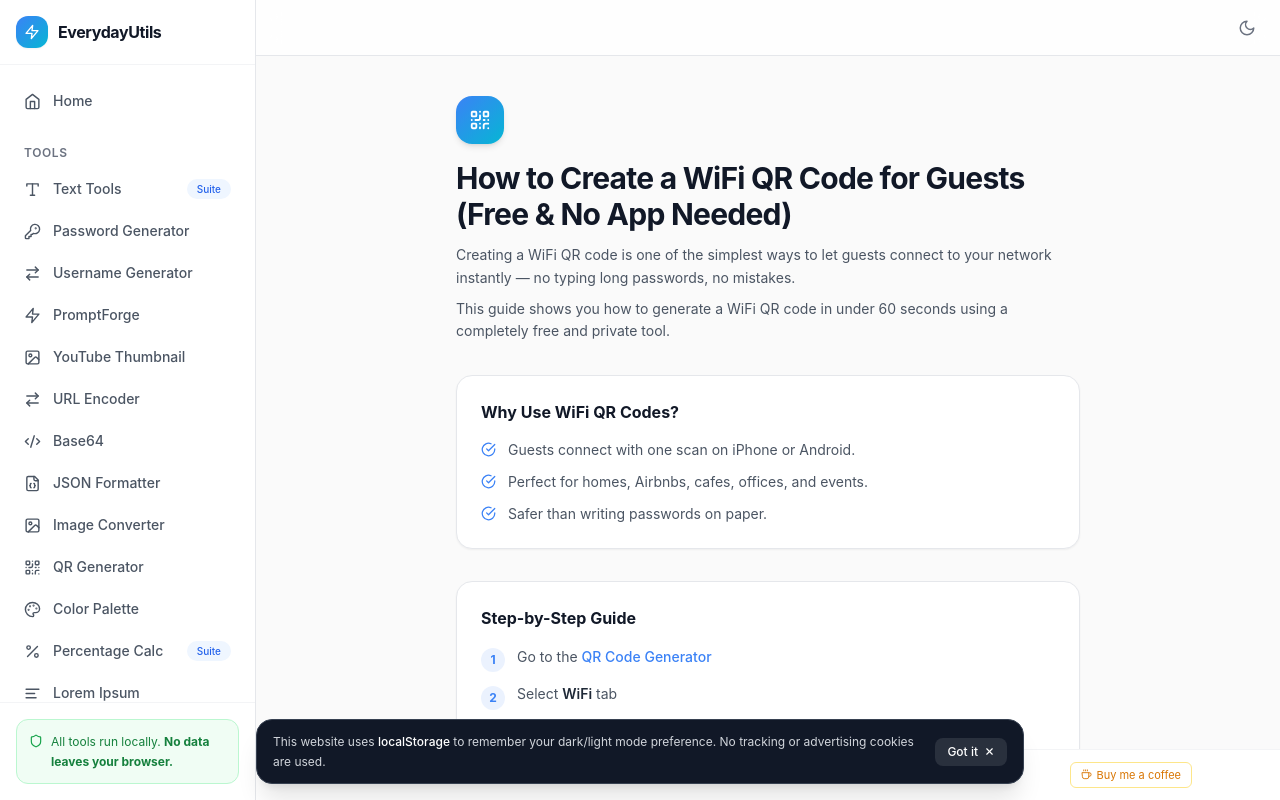
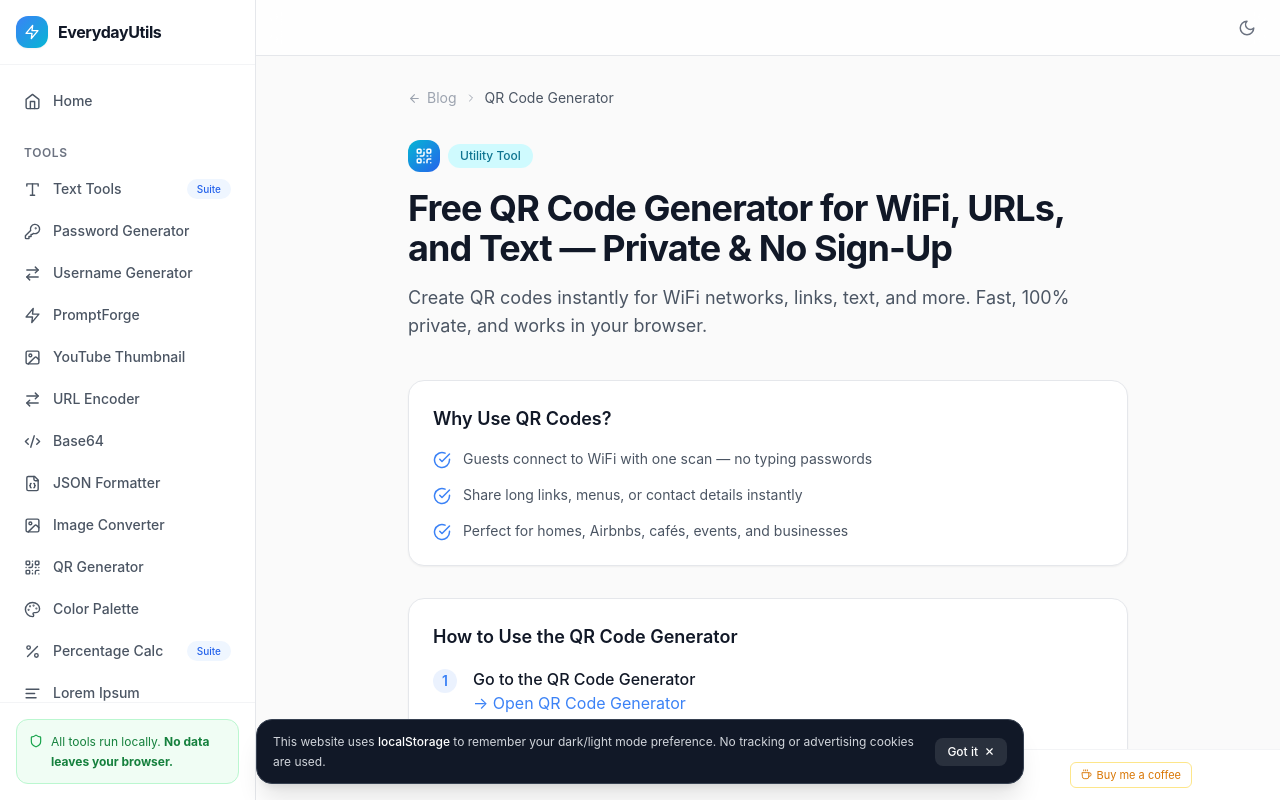
Before and after one commit to EdwinTsui912/everydayutils, a React (Vite) app: page /wifi-qr-code-guide in a window 1280 px wide. Built offline with nearby package versions, Linux system fonts and the light colour scheme; no server answers.

Commit message:
update the first QR code blog

```diff
--- a/src/pages/WifiQRCodeGuidePage.tsx
+++ b/src/pages/WifiQRCodeGuidePage.tsx
@@ -1,110 +1,123 @@
 import { Link } from 'react-router-dom';
-import { QrCode, CheckCircle, Shield, ChevronRight } from 'lucide-react';
+import { QrCode, CheckCircle, Shield, ChevronRight, ArrowLeft } from 'lucide-react';
 
 export default function WifiQRCodeGuidePage() {
   return (
-    <div className="max-w-2xl mx-auto px-4 sm:px-6 py-10 space-y-8 animate-fade-in">
+    <div className="max-w-3xl mx-auto px-4 sm:px-6 py-8 animate-fade-in">
+
+      {/* Breadcrumb */}
+      <nav className="flex items-center gap-2 text-sm text-gray-400 dark:text-gray-500 mb-8">
+        <Link to="/blog" className="hover:text-brand-500 transition-colors flex items-center gap-1.5">
+          <ArrowLeft size={13} /> Blog
+        </Link>
+        <ChevronRight size={12} />
+        <span className="text-gray-600 dark:text-gray-400">QR Code Generator</span>
+      </nav>
 
       {/* Header */}
-      <div>
-        <div className="w-12 h-12 bg-gradient-to-br from-brand-500 to-cyan-500 rounded-2xl flex items-center justify-center mb-4 shadow-md">
-          <QrCode size={22} className="text-white" />
+      <header className="mb-10">
+        <div className="flex items-center gap-2 mb-4">
+          <div className="w-8 h-8 bg-gradient-to-br from-cyan-500 to-blue-600 rounded-xl flex items-center justify-center">
+            <QrCode size={18} className="text-white" />
+          </div>
+          <span className="text-xs font-medium px-3 py-1 bg-cyan-100 dark:bg-cyan-900/60 text-cyan-700 dark:text-cyan-300 rounded-full">Utility Tool</span>
         </div>
-        <h1 className="page-title mb-3">
-          How to Create a WiFi QR Code for Guests (Free &amp; No App Needed)
+
+        <h1 className="text-3xl sm:text-4xl font-bold text-gray-900 dark:text-gray-50 tracking-tight">
+          Free QR Code Generator for WiFi, URLs, and Text — Private &amp; No Sign-Up
         </h1>
-        <p className="text-gray-600 dark:text-gray-400 leading-relaxed text-sm">
-          Creating a WiFi QR code is one of the simplest ways to let guests connect to your network
-          instantly — no typing long passwords, no mistakes.
+        <p className="mt-4 text-lg text-gray-600 dark:text-gray-400">
+          Create QR codes instantly for WiFi networks, links, text, and more. Fast, 100% private, and works in your browser.
         </p>
-        <p className="text-gray-600 dark:text-gray-400 leading-relaxed text-sm mt-2">
-          This guide shows you how to generate a WiFi QR code in under 60 seconds using a completely
-          free and private tool.
-        </p>
-      </div>
+      </header>
 
       {/* Why section */}
-      <div className="card p-6 space-y-4">
-        <h2 className="text-base font-bold text-gray-900 dark:text-gray-100">Why Use WiFi QR Codes?</h2>
-        <ul className="space-y-3">
-          <li className="flex items-start gap-3">
-            <CheckCircle size={15} className="text-brand-500 flex-shrink-0 mt-0.5" />
-            <span className="text-sm text-gray-600 dark:text-gray-400">Guests connect with one scan on iPhone or Android.</span>
+      <div className="card p-6 mb-8">
+        <h2 className="text-lg font-semibold mb-4">Why Use QR Codes?</h2>
+        <ul className="space-y-4">
+          <li className="flex gap-3">
+            <CheckCircle size={18} className="text-brand-500 flex-shrink-0 mt-0.5" />
+            <span className="text-sm text-gray-600 dark:text-gray-400">Guests connect to WiFi with one scan — no typing passwords</span>
           </li>
-          <li className="flex items-start gap-3">
-            <CheckCircle size={15} className="text-brand-500 flex-shrink-0 mt-0.5" />
-            <span className="text-sm text-gray-600 dark:text-gray-400">Perfect for homes, Airbnbs, cafes, offices, and events.</span>
+          <li className="flex gap-3">
+            <CheckCircle size={18} className="text-brand-500 flex-shrink-0 mt-0.5" />
+            <span className="text-sm text-gray-600 dark:text-gray-400">Share long links, menus, or contact details instantly</span>
           </li>
-          <li className="flex items-start gap-3">
-            <CheckCircle size={15} className="text-brand-500 flex-shrink-0 mt-0.5" />
-            <span className="text-sm text-gray-600 dark:text-gray-400">Safer than writing passwords on paper.</span>
+          <li className="flex gap-3">
+            <CheckCircle size={18} className="text-brand-500 flex-shrink-0 mt-0.5" />
+            <span className="text-sm text-gray-600 dark:text-gray-400">Perfect for homes, Airbnbs, cafés, events, and businesses</span>
           </li>
         </ul>
       </div>
 
-      {/* Step-by-step */}
-      <div className="card p-6 space-y-4">
-        <h2 className="text-base font-bold text-gray-900 dark:text-gray-100">Step-by-Step Guide</h2>
-        <ol className="space-y-3">
-          <li className="flex items-start gap-3">
-            <span className="flex-shrink-0 w-6 h-6 rounded-full bg-brand-500/10 dark:bg-brand-500/20 text-brand-500 text-xs font-bold flex items-center justify-center mt-0.5">1</span>
-            <span className="text-sm text-gray-600 dark:text-gray-400 leading-relaxed">
-              Go to the{' '}
-              <Link to="/qr-generator" className="text-brand-500 hover:underline font-medium">
-                QR Code Generator
-              </Link>
-            </span>
+      {/* How to use */}
+      <div className="card p-6 mb-8">
+        <h2 className="text-lg font-semibold mb-4">How to Use the QR Code Generator</h2>
+        <ol className="space-y-5">
+          <li className="flex items-start gap-4">
+            <span className="flex-shrink-0 w-6 h-6 rounded-full bg-brand-500/10 dark:bg-brand-500/20 text-brand-500 text-sm font-semibold flex items-center justify-center mt-0.5">1</span>
+            <div>
+              <p className="font-medium">Go to the QR Code Generator</p>
+              <Link to="/qr-generator" className="text-brand-500 hover:underline">→ Open QR Code Generator</Link>
+            </div>
           </li>
-          <li className="flex items-start gap-3">
-            <span className="flex-shrink-0 w-6 h-6 rounded-full bg-brand-500/10 dark:bg-brand-500/20 text-brand-500 text-xs font-bold flex items-center justify-center mt-0.5">2</span>
-            <span className="text-sm text-gray-600 dark:text-gray-400">
-              Select <strong className="font-semibold text-gray-800 dark:text-gray-200">WiFi</strong> tab
-            </span>
+          <li className="flex items-start gap-4">
+            <span className="flex-shrink-0 w-6 h-6 rounded-full bg-brand-500/10 dark:bg-brand-500/20 text-brand-500 text-sm font-semibold flex items-center justify-center mt-0.5">2</span>
+            <div>
+              <p className="font-medium">Enter your content in the box</p>
+              <p className="text-sm text-gray-600 dark:text-gray-400 mt-1">The tool automatically detects URLs, plain text, or WiFi details.</p>
+            </div>
           </li>
-          <li className="flex items-start gap-3">
-            <span className="flex-shrink-0 w-6 h-6 rounded-full bg-brand-500/10 dark:bg-brand-500/20 text-brand-500 text-xs font-bold flex items-center justify-center mt-0.5">3</span>
-            <span className="text-sm text-gray-600 dark:text-gray-400">Enter Network Name (SSID), Password, and Security type</span>
+          <li className="flex items-start gap-4">
+            <span className="flex-shrink-0 w-6 h-6 rounded-full bg-brand-500/10 dark:bg-brand-500/20 text-brand-500 text-sm font-semibold flex items-center justify-center mt-0.5">3</span>
+            <div>
+              <p className="font-medium">For WiFi networks:</p>
+              <p className="text-sm text-gray-600 dark:text-gray-400 mt-1">Enter Network Name (SSID), Password, and Security type (WPA2/WPA3)</p>
+            </div>
           </li>
-          <li className="flex items-start gap-3">
-            <span className="flex-shrink-0 w-6 h-6 rounded-full bg-brand-500/10 dark:bg-brand-500/20 text-brand-500 text-xs font-bold flex items-center justify-center mt-0.5">4</span>
-            <span className="text-sm text-gray-600 dark:text-gray-400">Click Generate</span>
-          </li>
-          <li className="flex items-start gap-3">
-            <span className="flex-shrink-0 w-6 h-6 rounded-full bg-brand-500/10 dark:bg-brand-500/20 text-brand-500 text-xs font-bold flex items-center justify-center mt-0.5">5</span>
-            <span className="text-sm text-gray-600 dark:text-gray-400">Download or print the QR code</span>
+          <li className="flex items-start gap-4">
+            <span className="flex-shrink-0 w-6 h-6 rounded-full bg-brand-500/10 dark:bg-brand-500/20 text-brand-500 text-sm font-semibold flex items-center justify-center mt-0.5">4</span>
+            <div>
+              <p className="font-medium">Preview updates live • Download the PNG</p>
+            </div>
           </li>
         </ol>
 
-        <div className="flex items-start gap-3 p-4 rounded-xl bg-emerald-50 dark:bg-emerald-950/30 border border-emerald-200 dark:border-emerald-800/50">
-          <Shield size={15} className="text-emerald-600 dark:text-emerald-400 flex-shrink-0 mt-0.5" />
-          <p className="text-sm text-emerald-800 dark:text-emerald-300 leading-relaxed">
-            <strong className="font-semibold">Important:</strong> Your WiFi password never leaves your device.
+        <div className="mt-6 p-4 bg-emerald-50 dark:bg-emerald-950/40 border border-emerald-200 dark:border-emerald-800 rounded-xl">
+          <p className="flex items-center gap-2 text-sm text-emerald-700 dark:text-emerald-300">
+            <Shield size={16} /> Your data (including WiFi passwords) never leaves your device.
           </p>
         </div>
-
-        <Link to="/qr-generator" className="btn-primary inline-flex items-center gap-2 text-sm">
-          Open WiFi QR Code Generator
-          <ChevronRight size={14} />
-        </Link>
       </div>
 
-      {/* Best practices */}
-      <div className="card p-6 space-y-4">
-        <h2 className="text-base font-bold text-gray-900 dark:text-gray-100">Best Practices</h2>
-        <ul className="space-y-3">
-          <li className="flex items-start gap-3">
-            <CheckCircle size={15} className="text-cyan-500 flex-shrink-0 mt-0.5" />
-            <span className="text-sm text-gray-600 dark:text-gray-400">Test before sharing</span>
+      {/* Best Practices */}
+      <div className="card p-6 mb-8">
+        <h2 className="text-lg font-semibold mb-4">Best Practices</h2>
+        <ul className="space-y-4">
+          <li className="flex gap-3">
+            <CheckCircle size={18} className="text-cyan-500 flex-shrink-0 mt-0.5" />
+            <span className="text-sm text-gray-600 dark:text-gray-400">Always test the code with your own phone first</span>
           </li>
-          <li className="flex items-start gap-3">
-            <CheckCircle size={15} className="text-cyan-500 flex-shrink-0 mt-0.5" />
-            <span className="text-sm text-gray-600 dark:text-gray-400">Regenerate after changing password</span>
+          <li className="flex gap-3">
+            <CheckCircle size={18} className="text-cyan-500 flex-shrink-0 mt-0.5" />
+            <span className="text-sm text-gray-600 dark:text-gray-400">Regenerate after changing your WiFi password</span>
           </li>
-          <li className="flex items-start gap-3">
-            <CheckCircle size={15} className="text-cyan-500 flex-shrink-0 mt-0.5" />
-            <span className="text-sm text-gray-600 dark:text-gray-400">Laminate for long-term use</span>
+          <li className="flex gap-3">
+            <CheckCircle size={18} className="text-cyan-500 flex-shrink-0 mt-0.5" />
+            <span className="text-sm text-gray-600 dark:text-gray-400">Laminate printed codes for durability</span>
           </li>
         </ul>
+      </div>
+
+      {/* CTA */}
+      <div className="text-center">
+        <Link
+          to="/qr-generator"
+          className="btn-primary inline-flex items-center gap-2 text-base px-8 py-3"
+        >
+          Create Your QR Code Now
+          <ChevronRight size={18} />
+        </Link>
       </div>
 
     </div>
--- a/src/pages/WifiQRGuidePage.tsx
+++ b/src/pages/WifiQRGuidePage.tsx
@@ -1,138 +1,124 @@
 import { Link } from 'react-router-dom';
-import { CheckCircle, Shield, ChevronRight } from 'lucide-react';
+import { QrCode, CheckCircle, Shield, ChevronRight, ArrowLeft } from 'lucide-react';
 
-export default function WifiQRGuidePage() {
+export default function WifiQRCodeGuidePage() {
   return (
-    <div className="max-w-2xl mx-auto px-4 sm:px-6 py-10 animate-fade-in">
+    <div className="max-w-3xl mx-auto px-4 sm:px-6 py-8 animate-fade-in">
 
-      <h1 className="text-2xl sm:text-3xl font-bold text-gray-900 dark:text-gray-100 leading-tight mb-4">
-        How to Create a WiFi QR Code for Guests (Free &amp; No App Needed)
-      </h1>
+      {/* Breadcrumb */}
+      <nav className="flex items-center gap-2 text-sm text-gray-400 dark:text-gray-500 mb-8">
+        <Link to="/blog" className="hover:text-brand-500 transition-colors flex items-center gap-1.5">
+          <ArrowLeft size={13} /> Blog
+        </Link>
+        <ChevronRight size={12} />
+        <span className="text-gray-600 dark:text-gray-400">QR Code Generator</span>
+      </nav>
 
-      <p className="text-gray-600 dark:text-gray-400 leading-relaxed mb-2">
-        Creating a WiFi QR code is one of the simplest ways to let guests connect to your network
-        instantly — no typing long passwords, no mistakes.
-      </p>
-      <p className="text-gray-600 dark:text-gray-400 leading-relaxed mb-8">
-        This guide shows you how to generate a WiFi QR code in under 60 seconds using a completely
-        free and private tool.
-      </p>
+      {/* Header */}
+      <header className="mb-10">
+        <div className="flex items-center gap-2 mb-4">
+          <div className="w-8 h-8 bg-gradient-to-br from-cyan-500 to-blue-600 rounded-xl flex items-center justify-center">
+            <QrCode size={18} className="text-white" />
+          </div>
+          <span className="text-xs font-medium px-3 py-1 bg-cyan-100 dark:bg-cyan-900/60 text-cyan-700 dark:text-cyan-300 rounded-full">Utility Tool</span>
+        </div>
+
+        <h1 className="text-3xl sm:text-4xl font-bold text-gray-900 dark:text-gray-50 tracking-tight">
+          Free QR Code Generator for WiFi, URLs, and Text — Private &amp; No Sign-Up
+        </h1>
+        <p className="mt-4 text-lg text-gray-600 dark:text-gray-400">
+          Create QR codes instantly for WiFi networks, links, text, and more. Fast, 100% private, and works in your browser.
+        </p>
+      </header>
 
       {/* Why section */}
-      <section className="mb-8">
-        <h2 className="text-lg font-bold text-gray-900 dark:text-gray-100 mb-3">
-          Why WiFi QR Codes Are So Popular in 2026
-        </h2>
-        <ul className="space-y-2.5">
-          {[
-            'Guests connect with just one scan on iPhone or Android.',
-            'Perfect for homes, Airbnbs, cafes, offices, and events.',
-            'Much safer and cleaner than writing passwords on paper.',
-          ].map((item) => (
-            <li key={item} className="flex items-start gap-3">
-              <CheckCircle size={15} className="text-brand-500 flex-shrink-0 mt-0.5" />
-              <span className="text-sm text-gray-600 dark:text-gray-400">{item}</span>
-            </li>
-          ))}
+      <div className="card p-6 mb-8">
+        <h2 className="text-lg font-semibold mb-4">Why Use QR Codes?</h2>
+        <ul className="space-y-4">
+          <li className="flex gap-3">
+            <CheckCircle size={18} className="text-brand-500 flex-shrink-0 mt-0.5" />
+            <span className="text-sm text-gray-600 dark:text-gray-400">Guests connect to WiFi with one scan — no typing passwords</span>
+          </li>
+          <li className="flex gap-3">
+            <CheckCircle size={18} className="text-brand-500 flex-shrink-0 mt-0.5" />
+            <span className="text-sm text-gray-600 dark:text-gray-400">Share long links, menus, or contact details instantly</span>
+          </li>
+          <li className="flex gap-3">
+            <CheckCircle size={18} className="text-brand-500 flex-shrink-0 mt-0.5" />
+            <span className="text-sm text-gray-600 dark:text-gray-400">Perfect for homes, Airbnbs, cafés, events, and businesses</span>
+          </li>
         </ul>
-      </section>
+      </div>
 
-      {/* Steps section */}
-      <section className="mb-8">
-        <h2 className="text-lg font-bold text-gray-900 dark:text-gray-100 mb-4">
-          How to Create a WiFi QR Code (Step-by-Step)
-        </h2>
-        <ol className="space-y-3">
-          <li className="flex items-start gap-3">
-            <span className="flex-shrink-0 w-6 h-6 rounded-full bg-brand-500/10 dark:bg-brand-500/20 text-brand-500 text-xs font-bold flex items-center justify-center mt-0.5">1</span>
-            <span className="text-sm text-gray-600 dark:text-gray-400 leading-relaxed">
-              Go to the{' '}
-              <Link to="/qr-generator" className="text-brand-500 hover:underline font-medium">
-                EverydayUtils WiFi QR Code Generator
-              </Link>.
-            </span>
-          </li>
-          <li className="flex items-start gap-3">
-            <span className="flex-shrink-0 w-6 h-6 rounded-full bg-brand-500/10 dark:bg-brand-500/20 text-brand-500 text-xs font-bold flex items-center justify-center mt-0.5">2</span>
-            <span className="text-sm text-gray-600 dark:text-gray-400">
-              Select <strong className="text-gray-800 dark:text-gray-200 font-semibold">WiFi</strong> as the content type.
-            </span>
-          </li>
-          <li className="flex items-start gap-3">
-            <span className="flex-shrink-0 w-6 h-6 rounded-full bg-brand-500/10 dark:bg-brand-500/20 text-brand-500 text-xs font-bold flex items-center justify-center mt-0.5">3</span>
-            <div className="text-sm text-gray-600 dark:text-gray-400 leading-relaxed">
-              <p className="mb-2">Enter your network details:</p>
-              <ul className="space-y-1.5 ml-2 border-l-2 border-gray-200 dark:border-gray-700 pl-4">
-                <li><strong className="text-gray-700 dark:text-gray-300 font-semibold">Network Name (SSID)</strong> — must match exactly (case-sensitive)</li>
-                <li><strong className="text-gray-700 dark:text-gray-300 font-semibold">Password</strong> — copy and paste to avoid typos</li>
-                <li><strong className="text-gray-700 dark:text-gray-300 font-semibold">Security</strong> — Choose WPA2 or WPA3</li>
-              </ul>
+      {/* How to use */}
+      <div className="card p-6 mb-8">
+        <h2 className="text-lg font-semibold mb-4">How to Use the QR Code Generator</h2>
+        <ol className="space-y-5">
+          <li className="flex items-start gap-4">
+            <span className="flex-shrink-0 w-6 h-6 rounded-full bg-brand-500/10 dark:bg-brand-500/20 text-brand-500 text-sm font-semibold flex items-center justify-center mt-0.5">1</span>
+            <div>
+              <p className="font-medium">Go to the QR Code Generator</p>
+              <Link to="/qr-generator" className="text-brand-500 hover:underline">→ Open QR Code Generator</Link>
             </div>
           </li>
-          <li className="flex items-start gap-3">
-            <span className="flex-shrink-0 w-6 h-6 rounded-full bg-brand-500/10 dark:bg-brand-500/20 text-brand-500 text-xs font-bold flex items-center justify-center mt-0.5">4</span>
-            <span className="text-sm text-gray-600 dark:text-gray-400">
-              Click <strong className="text-gray-800 dark:text-gray-200 font-semibold">Generate</strong>.
-            </span>
+          <li className="flex items-start gap-4">
+            <span className="flex-shrink-0 w-6 h-6 rounded-full bg-brand-500/10 dark:bg-brand-500/20 text-brand-500 text-sm font-semibold flex items-center justify-center mt-0.5">2</span>
+            <div>
+              <p className="font-medium">Enter your content in the box</p>
+              <p className="text-sm text-gray-600 dark:text-gray-400 mt-1">The tool automatically detects URLs, plain text, or WiFi details.</p>
+            </div>
           </li>
-          <li className="flex items-start gap-3">
-            <span className="flex-shrink-0 w-6 h-6 rounded-full bg-brand-500/10 dark:bg-brand-500/20 text-brand-500 text-xs font-bold flex items-center justify-center mt-0.5">5</span>
-            <span className="text-sm text-gray-600 dark:text-gray-400">(Optional) Customize colors or size.</span>
+          <li className="flex items-start gap-4">
+            <span className="flex-shrink-0 w-6 h-6 rounded-full bg-brand-500/10 dark:bg-brand-500/20 text-brand-500 text-sm font-semibold flex items-center justify-center mt-0.5">3</span>
+            <div>
+              <p className="font-medium">For WiFi networks:</p>
+              <p className="text-sm text-gray-600 dark:text-gray-400 mt-1">Enter Network Name (SSID), Password, and Security type (WPA2/WPA3)</p>
+            </div>
           </li>
-          <li className="flex items-start gap-3">
-            <span className="flex-shrink-0 w-6 h-6 rounded-full bg-brand-500/10 dark:bg-brand-500/20 text-brand-500 text-xs font-bold flex items-center justify-center mt-0.5">6</span>
-            <span className="text-sm text-gray-600 dark:text-gray-400">Download as PNG or print.</span>
+          <li className="flex items-start gap-4">
+            <span className="flex-shrink-0 w-6 h-6 rounded-full bg-brand-500/10 dark:bg-brand-500/20 text-brand-500 text-sm font-semibold flex items-center justify-center mt-0.5">4</span>
+            <div>
+              <p className="font-medium">Preview updates live • Download the PNG</p>
+            </div>
           </li>
         </ol>
 
-        {/* Privacy note */}
-        <div className="mt-5 flex items-start gap-3 p-4 rounded-xl bg-emerald-50 dark:bg-emerald-950/30 border border-emerald-200 dark:border-emerald-800/50">
-          <Shield size={15} className="text-emerald-600 dark:text-emerald-400 flex-shrink-0 mt-0.5" />
-          <p className="text-sm text-emerald-800 dark:text-emerald-300 leading-relaxed">
-            <strong className="font-semibold">Privacy Note:</strong> Everything runs locally in your browser.
-            Your WiFi password never leaves your device.
+        <div className="mt-6 p-4 bg-emerald-50 dark:bg-emerald-950/40 border border-emerald-200 dark:border-emerald-800 rounded-xl">
+          <p className="flex items-center gap-2 text-sm text-emerald-700 dark:text-emerald-300">
+            <Shield size={16} /> Your data (including WiFi passwords) never leaves your device.
           </p>
         </div>
+      </div>
 
-        <div className="mt-4">
-          <Link to="/qr-generator" className="btn-primary inline-flex items-center gap-2 text-sm">
-            Generate WiFi QR Code Now
-            <ChevronRight size={14} />
-          </Link>
-        </div>
-      </section>
+      {/* Best Practices */}
+      <div className="card p-6 mb-8">
+        <h2 className="text-lg font-semibold mb-4">Best Practices</h2>
+        <ul className="space-y-4">
+          <li className="flex gap-3">
+            <CheckCircle size={18} className="text-cyan-500 flex-shrink-0 mt-0.5" />
+            <span className="text-sm text-gray-600 dark:text-gray-400">Always test the code with your own phone first</span>
+          </li>
+          <li className="flex gap-3">
+            <CheckCircle size={18} className="text-cyan-500 flex-shrink-0 mt-0.5" />
+            <span className="text-sm text-gray-600 dark:text-gray-400">Regenerate after changing your WiFi password</span>
+          </li>
+          <li className="flex gap-3">
+            <CheckCircle size={18} className="text-cyan-500 flex-shrink-0 mt-0.5" />
+            <span className="text-sm text-gray-600 dark:text-gray-400">Laminate printed codes for durability</span>
+          </li>
+        </ul>
+      </div>
 
-      {/* Best practices */}
-      <section className="mb-8">
-        <h2 className="text-lg font-bold text-gray-900 dark:text-gray-100 mb-3">Best Practices</h2>
-        <ul className="space-y-2.5">
-          {[
-            'Always test the code first.',
-            'Laminate printed versions.',
-            'Regenerate after changing password.',
-          ].map((item) => (
-            <li key={item} className="flex items-start gap-3">
-              <CheckCircle size={15} className="text-cyan-500 flex-shrink-0 mt-0.5" />
-              <span className="text-sm text-gray-600 dark:text-gray-400">{item}</span>
-            </li>
-          ))}
-        </ul>
-      </section>
-
-      {/* Related tools */}
-      <section className="mb-2">
-        <h2 className="text-lg font-bold text-gray-900 dark:text-gray-100 mb-3">Related Tools</h2>
-        <div className="flex flex-col gap-2">
-          <Link to="/password-generator" className="text-sm text-brand-500 hover:underline flex items-center gap-1.5">
-            <ChevronRight size={13} />
-            Password Generator
-          </Link>
-          <Link to="/palette-generator" className="text-sm text-brand-500 hover:underline flex items-center gap-1.5">
-            <ChevronRight size={13} />
-            Color Palette Generator
-          </Link>
-        </div>
-      </section>
+      {/* CTA */}
+      <div className="text-center">
+        <Link
+          to="/qr-generator"
+          className="btn-primary inline-flex items-center gap-2 text-base px-8 py-3"
+        >
+          Create Your QR Code Now
+          <ChevronRight size={18} />
+        </Link>
+      </div>
 
     </div>
   );
```
